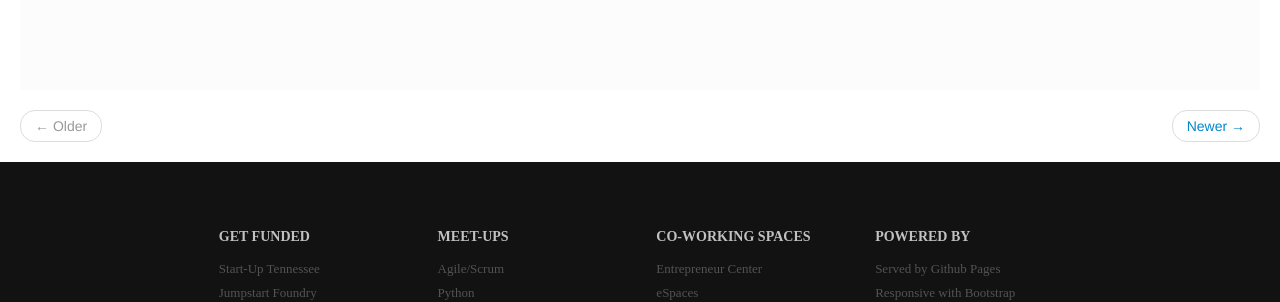
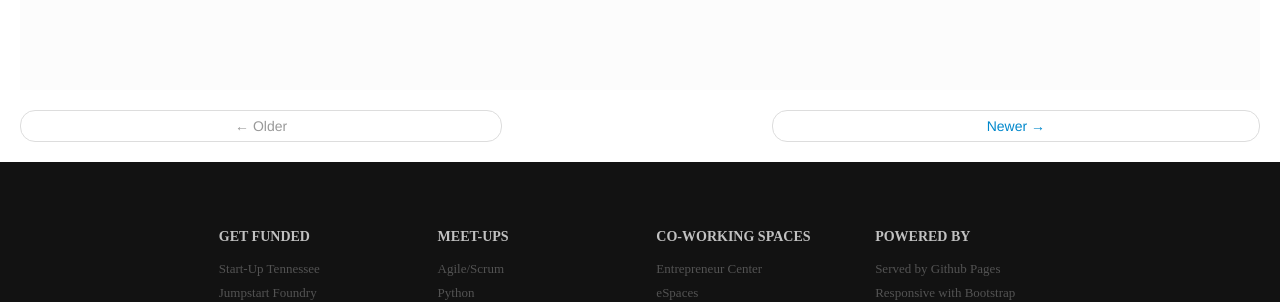
Before and after one commit to wovchko/inklings, a Jekyll site: the page built from index.html, in a window 1280 px wide. Shown: the part 1349-1651 px from the top of the page. Built offline with Jekyll 4.4.1, drawn with Linux system fonts in a browser that asks for light colours; Markdown is read by kramdown in place of the engine named in the settings; the list of posts is cut into pages by our own code.

Commit message:
Adding styles for .pager

```diff
--- a/css/bootstrap_custom.css
+++ b/css/bootstrap_custom.css
@@ -189,7 +189,7 @@
 .pager li > a,
 .pager li > span {
   display: inline-block;
-  padding: 5px 14px;
+  padding: 5px 214px;
   background-color: #fff;
   border: 1px solid #ddd;
   -webkit-border-radius: 15px;
```
